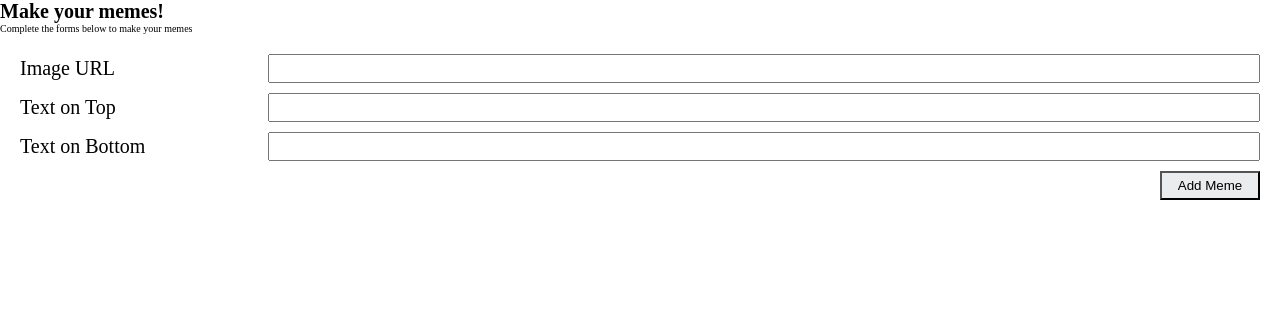
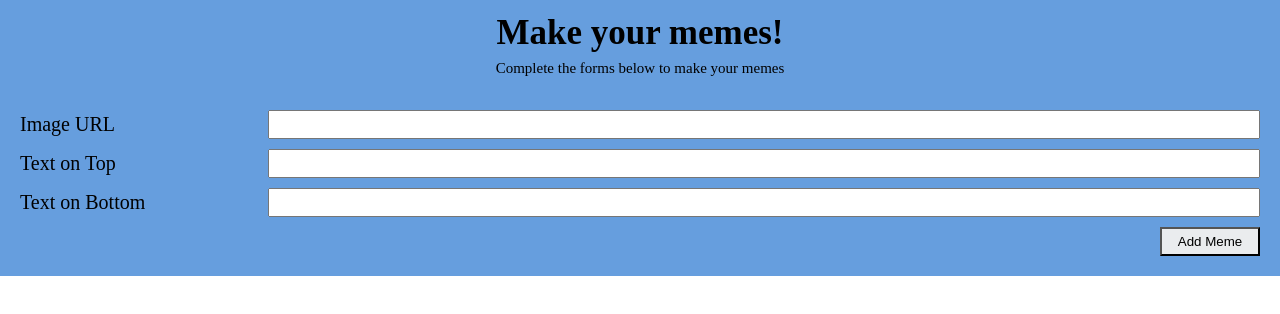
Before and after one commit to alyssa-denary/meme-gen, a website: page index.html in a window 1280 px wide. Drawn offline with Linux system fonts and the light colour scheme.

Commit message:
add: header styling

```diff
--- a/public/styles.css
+++ b/public/styles.css
@@ -1 +1 @@
-:root{--background-color:rgba(86,148,219,.9);--white:#eaecee}*,:after,:before{box-sizing:inherit;margin:0;padding:0}html{font-size:62.5%}body{box-sizing:border-box;height:100vh}.label{font-size:2rem}.meme-form-button{align-self:flex-end;background-color:#eaecee;background-color:var(--white);padding:.5rem;width:10rem}.meme-form{display:flex;flex-direction:column;gap:1rem;padding:2rem}.label{align-items:center;display:flex;justify-content:space-between}.input{margin-left:5rem;padding:.5rem;width:80%}
+:root{--background-color:rgba(86,148,219,.9);--white:#eaecee}*,:after,:before{box-sizing:inherit;margin:0;padding:0}html{font-size:62.5%}body{box-sizing:border-box;height:100vh}.main-heading{font-size:3.5rem}.subheading{font-size:1.5rem}.label{font-size:2rem}.meme-form-button{align-self:flex-end;background-color:#eaecee;background-color:var(--white);padding:.5rem;width:10rem}.header{align-items:center;justify-content:space-around;min-height:9rem;padding:1rem}.header,.meme-form{background-color:rgba(86,148,219,.9);background-color:var(--background-color);display:flex;flex-direction:column}.meme-form{gap:1rem;padding:2rem}.label{align-items:center;display:flex;justify-content:space-between}.input{margin-left:5rem;padding:.5rem;width:80%}
--- /dev/null
+++ b/src/layout/_header.css
@@ -0,0 +1,9 @@
+.header {
+  min-height: 9rem;
+  background-color: var(--background-color);
+  display: flex;
+  flex-direction: column;
+  justify-content: space-around;
+  align-items: center;
+  padding: 1rem;
+}
```
